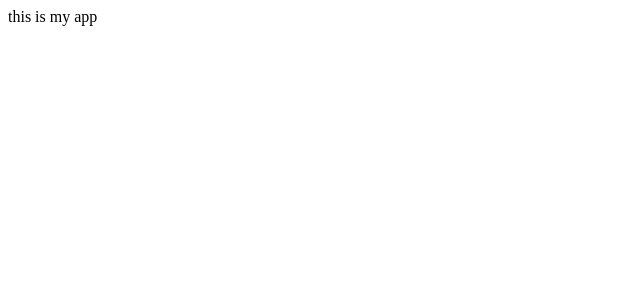
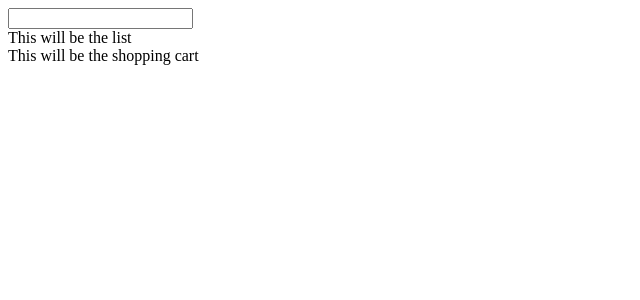
Before and after one commit to JohnALong/c-code-challenge, a React (Create React App) app: page / in a window 1280 px wide. Shown: the top 300 px of the page, without its empty margins (0-640 px from the left). Built offline with nearby package versions, Linux system fonts and the light colour scheme.

Commit message:
created individual needed components

```diff
--- a/src/components/App.js
+++ b/src/components/App.js
@@ -1,8 +1,17 @@
 import React from "react";
+import IndustryList from "./IndustryList";
+import SelectedIndustries from "./SelectedIndustries";
+import SearchBar from "./SearchBar";
 
 class App extends React.Component {
   render() {
-    return <div>this is my app</div>;
+    return (
+      <div>
+        <SearchBar />
+        <IndustryList />
+        <SelectedIndustries />
+      </div>
+    );
   }
 }
 
--- /dev/null
+++ b/src/components/IndustryList.js
@@ -0,0 +1,7 @@
+import React from "react";
+
+const IndustryList = (props) => {
+  return <div>This will be the list</div>;
+};
+
+export default IndustryList;
--- /dev/null
+++ b/src/components/SearchBar.js
@@ -0,0 +1,9 @@
+import React from "react";
+
+class SearchBar extends React.Component {
+  render() {
+    return <input></input>;
+  }
+}
+
+export default SearchBar;
--- /dev/null
+++ b/src/components/SelectedIndustries.js
@@ -0,0 +1,7 @@
+import React from "react";
+
+const SelectedIndustries = (props) => {
+  return <div>This will be the shopping cart</div>;
+};
+
+export default SelectedIndustries;
```
